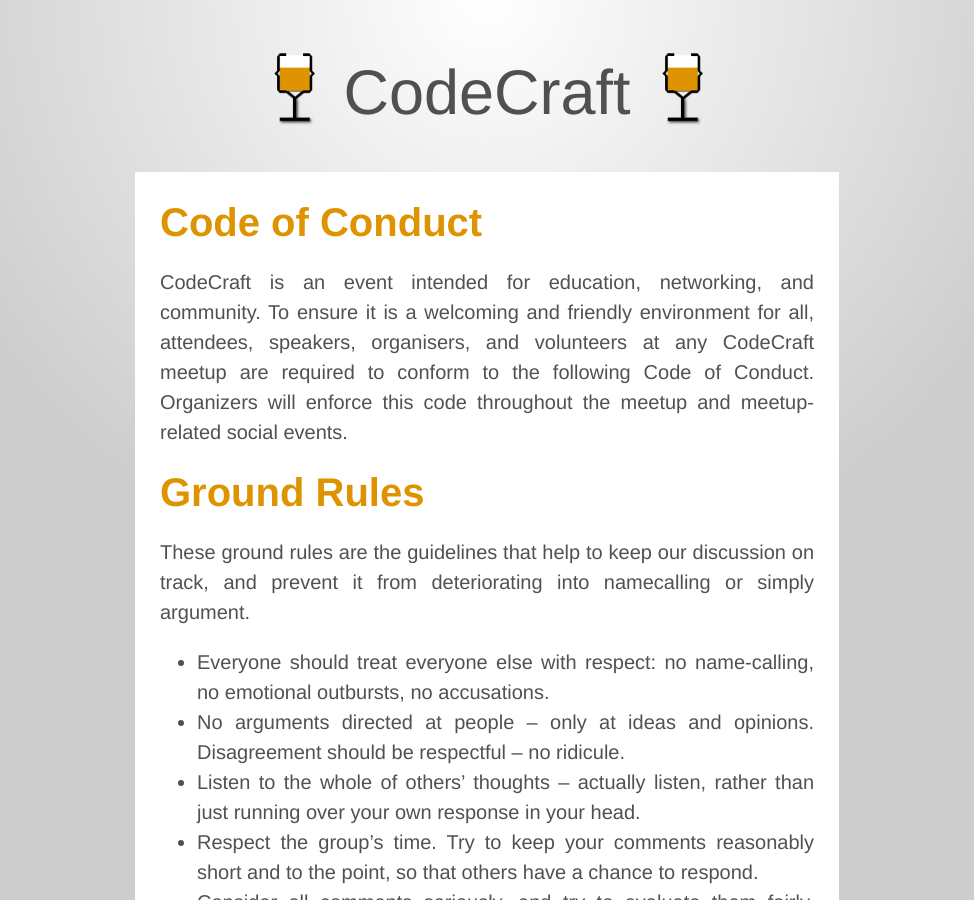
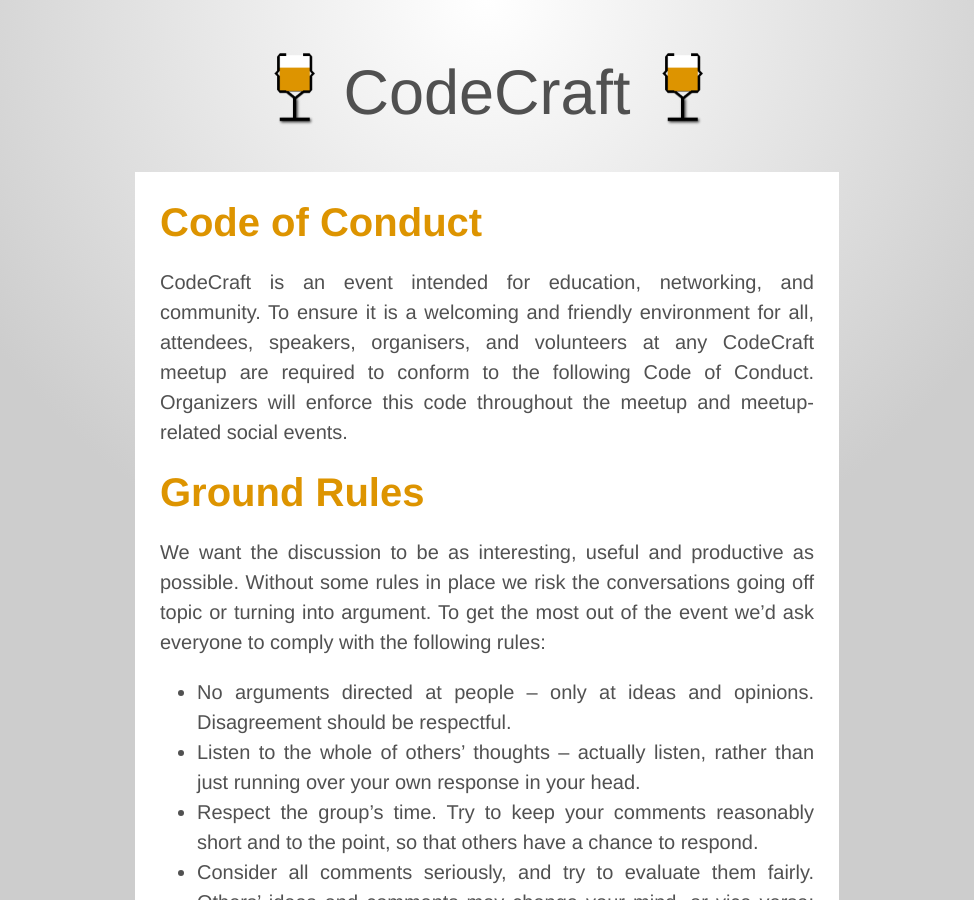
Before and after one commit to codecraftuk/codecraftuk.github.io, a Jekyll site: the page built from code-of-conduct.md, in a window 1280 px wide and 900 px high. Shown: the whole window, without its empty margins (153-1127 px from the left). Built offline with Jekyll 4.4.1, drawn with Linux system fonts in a browser that asks for light colours; Markdown is read by kramdown in place of the engine named in the settings.

Commit message:
Joe - CodeOfConduct text improvements

```diff
--- a/code-of-conduct.md
+++ b/code-of-conduct.md
@@ -7,10 +7,9 @@ CodeCraft is an event intended for education, networking, and community. To ensu
 
 ## Ground Rules
 
-These ground rules are the guidelines that help to keep our discussion on track, and prevent it from deteriorating into namecalling or simply argument.
+We want the discussion to be as interesting, useful and productive as possible. Without some rules in place we risk the conversations going off topic or turning into argument. To get the most out of the event we’d ask everyone to comply with the following rules:
 
-* Everyone should treat everyone else with respect: no name-calling, no emotional outbursts, no accusations.
-* No arguments directed at people – only at ideas and opinions.  Disagreement should be respectful – no ridicule.
+* No arguments directed at people – only at ideas and opinions.  Disagreement should be respectful.
 * Listen to the whole of others’ thoughts – actually listen, rather than just running over your own response in your head.
 * Respect the group’s time.  Try to keep your comments reasonably short and to the point, so that others have a chance to respond.
 * Consider all comments seriously, and try to evaluate them fairly.  Others’ ideas and comments may change your mind, or vice versa: it’s important to be open to that.
```
